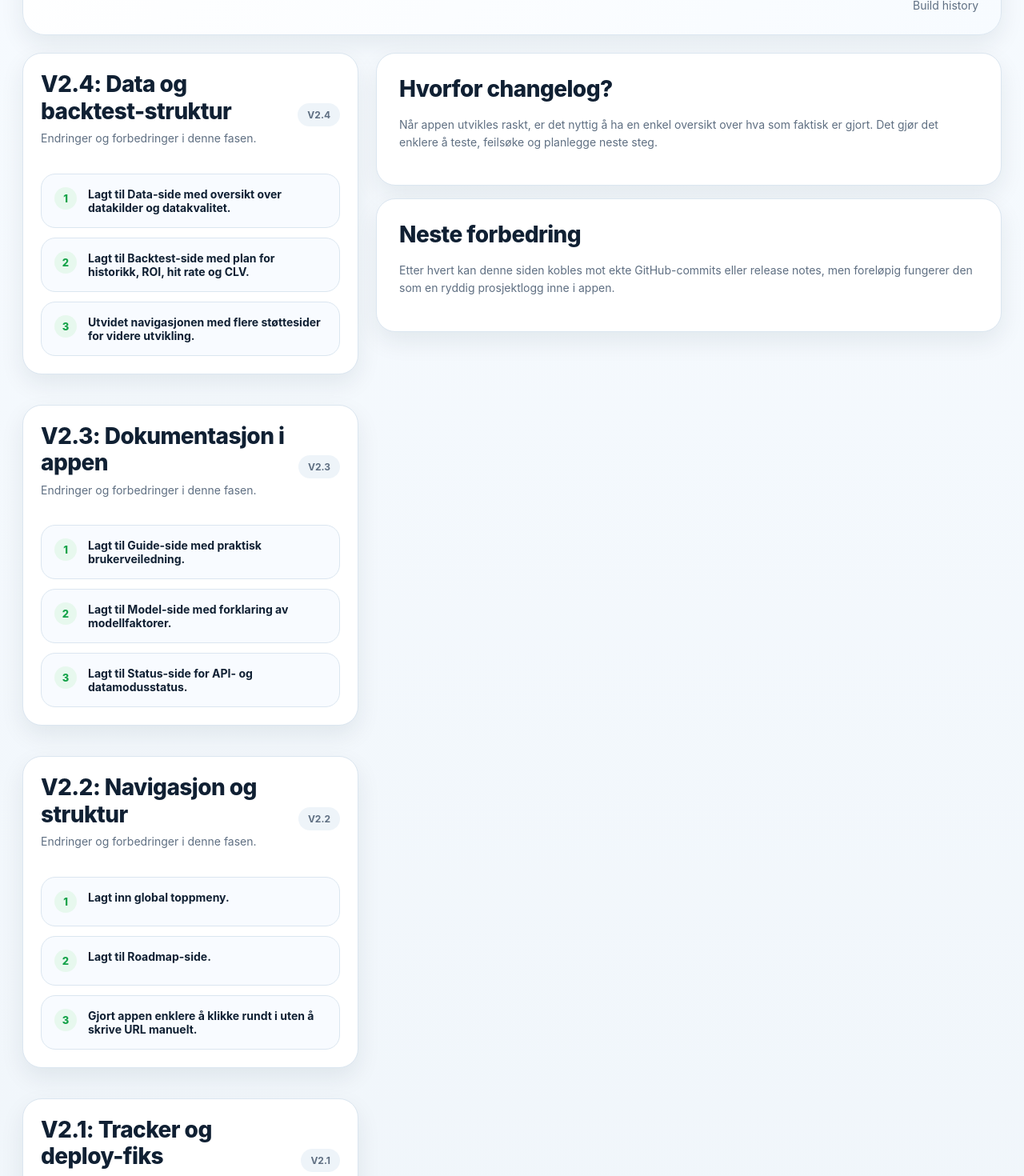
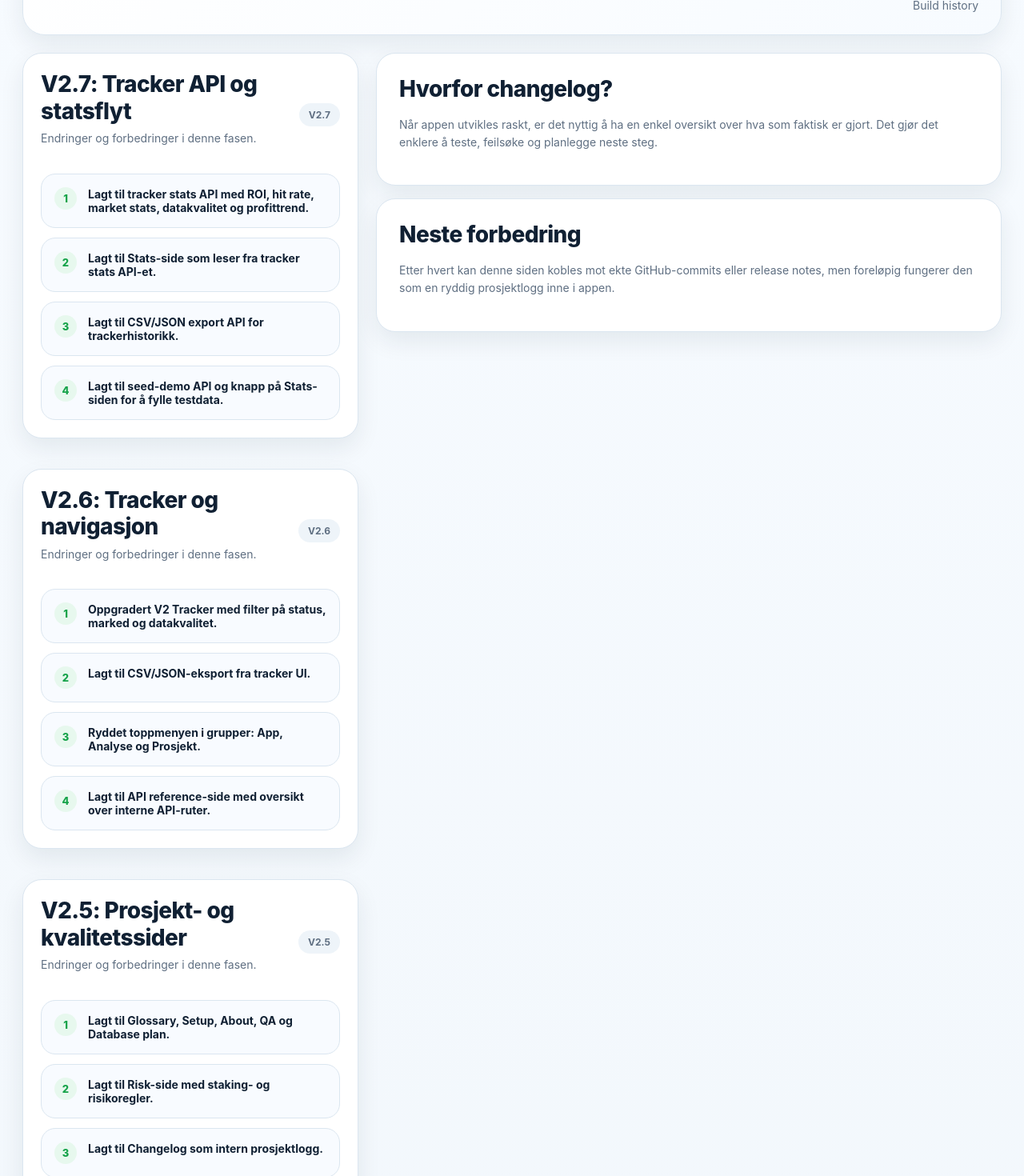
Before and after one commit to hakonnilsen157-commits/PL-betting-model, a Next.js app in the folder pl-vercel-v1/: page /changelog in a window 1280 px wide. Shown: the part 360-1830 px from the top of the page at 80% size. Built offline with nearby package versions, Linux system fonts and the light colour scheme.

Commit message:
Update changelog with latest V2 work

```diff
--- a/pl-vercel-v1/app/changelog/page.tsx
+++ b/pl-vercel-v1/app/changelog/page.tsx
@@ -1,4 +1,33 @@
 const changes = [
+  {
+    version: 'V2.7',
+    title: 'Tracker API og statsflyt',
+    items: [
+      'Lagt til tracker stats API med ROI, hit rate, market stats, datakvalitet og profittrend.',
+      'Lagt til Stats-side som leser fra tracker stats API-et.',
+      'Lagt til CSV/JSON export API for trackerhistorikk.',
+      'Lagt til seed-demo API og knapp på Stats-siden for å fylle testdata.',
+    ],
+  },
+  {
+    version: 'V2.6',
+    title: 'Tracker og navigasjon',
+    items: [
+      'Oppgradert V2 Tracker med filter på status, marked og datakvalitet.',
+      'Lagt til CSV/JSON-eksport fra tracker UI.',
+      'Ryddet toppmenyen i grupper: App, Analyse og Prosjekt.',
+      'Lagt til API reference-side med oversikt over interne API-ruter.',
+    ],
+  },
+  {
+    version: 'V2.5',
+    title: 'Prosjekt- og kvalitetssider',
+    items: [
+      'Lagt til Glossary, Setup, About, QA og Database plan.',
+      'Lagt til Risk-side med staking- og risikoregler.',
+      'Lagt til Changelog som intern prosjektlogg.',
+    ],
+  },
   {
     version: 'V2.4',
     title: 'Data og backtest-struktur',
```
